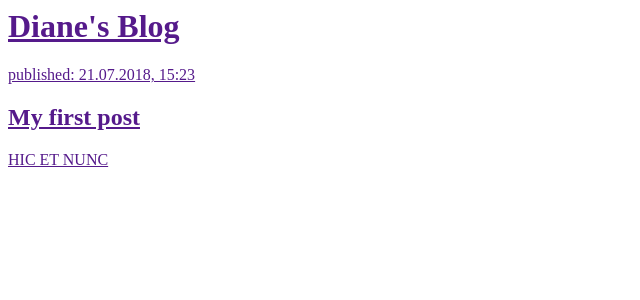
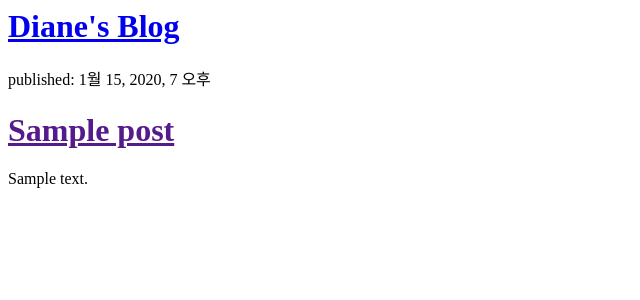
Before and after one commit to dhyekr/my-first-blog, a Django app: template blog/templates/blog/post_list.html in a window 1280 px wide. Shown: the top 300 px of the page, without its empty margins (0-640 px from the left). Run offline with Django 3.2, Linux system fonts and the light colour scheme; the template is opened without the code that fills it: values that come from a table or form of the project are taken from there, others are empty; tables that the repository leaves empty hold one stand-in row (values such as "Sample post").

Commit message:
Modified templates to display posts from database.

```diff
--- a/blog/templates/blog/post_list.html
+++ b/blog/templates/blog/post_list.html
@@ -4,13 +4,15 @@
 	</head>
 	<body>
 		<div>
-			<h1><a href="">Diane's Blog</h1>
+			<h1><a href="/">Diane's Blog</a></h1>
 		</div>
+		{% for post in posts %}
+			<div>
+				<p>published: {{ post.published_date }}</p>
+				<h1><a href="">{{ post.title }}</a></h1>
+				<p>{{ post.text|linebreaksbr }}</p>
 
-		<div>
-			<p>published: 21.07.2018, 15:23</p>
-			<h2><a href="">My first post</h2>
-			<p>HIC ET NUNC</p>
-		</div>
+			</div>
+		{% endfor %}
 	</body>
 </html>
--- a/blog/views.py
+++ b/blog/views.py
@@ -1,4 +1,7 @@
 from django.shortcuts import render
+from django.utils import timezone
+from .models import Post
 
 def post_list(request):
-	return render(request, 'blog/post_list.html', {})
+	posts = Post.objects.filter(published_date__lte=timezone.now()).order_by('published_date')
+	return render(request, 'blog/post_list.html', {'posts': posts})
```
Also changed, not shown: blog/migrations/0002_auto_20180721_1601.py (added).
